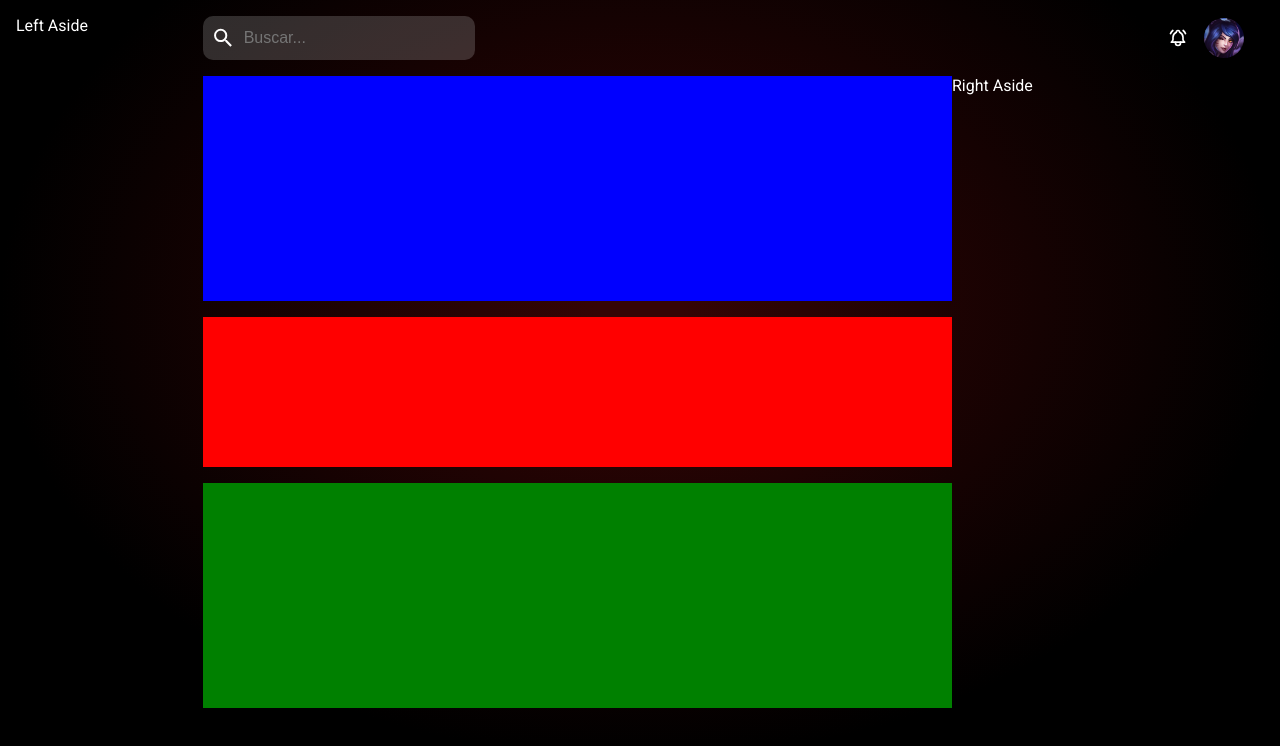
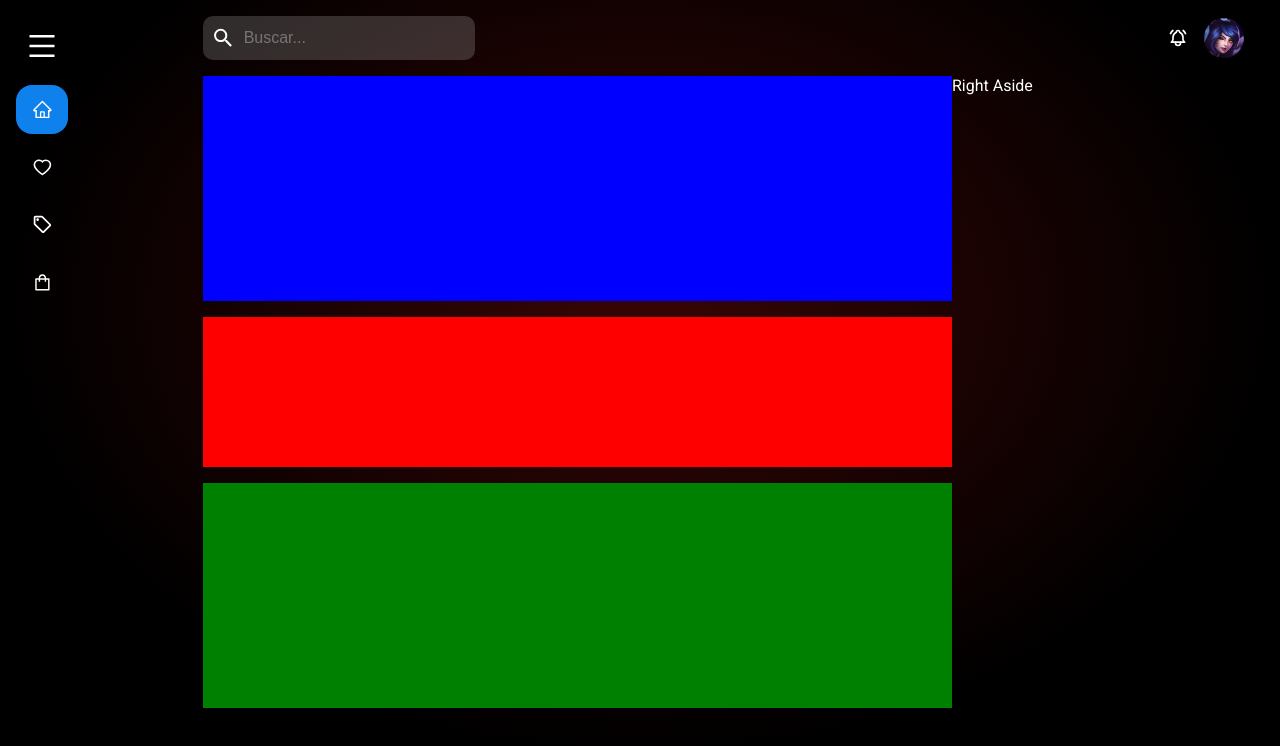
Before and after one commit to zLibrian/game-dashboard, a React (Vite) app: page / in a window 1280 px wide. Shown: the top 746 px of the page. Built offline with nearby package versions, Linux system fonts and the light colour scheme.

Commit message:
feat: :sparkles: add the LeftAside component to the Layout component

```diff
--- a/src/Pages/Layout/index.tsx
+++ b/src/Pages/Layout/index.tsx
@@ -1,5 +1,6 @@
 import { Header } from '../../components/Header';
-import { Container, Content, LeftAside, RightAside } from './styles';
+import { LeftAside } from '../../components/LeftAside';
+import { Container, Content, RightAside } from './styles';
 
 type LayoutProps = {
   children: React.ReactNode;
@@ -9,7 +10,7 @@ export default function Layout({ children }: LayoutProps) {
   return (
     <Container>
       <Header />
-      <LeftAside>Left Aside</LeftAside>
+      <LeftAside />
       <Content>{children}</Content>
       <RightAside>Right Aside</RightAside>
     </Container>
```
